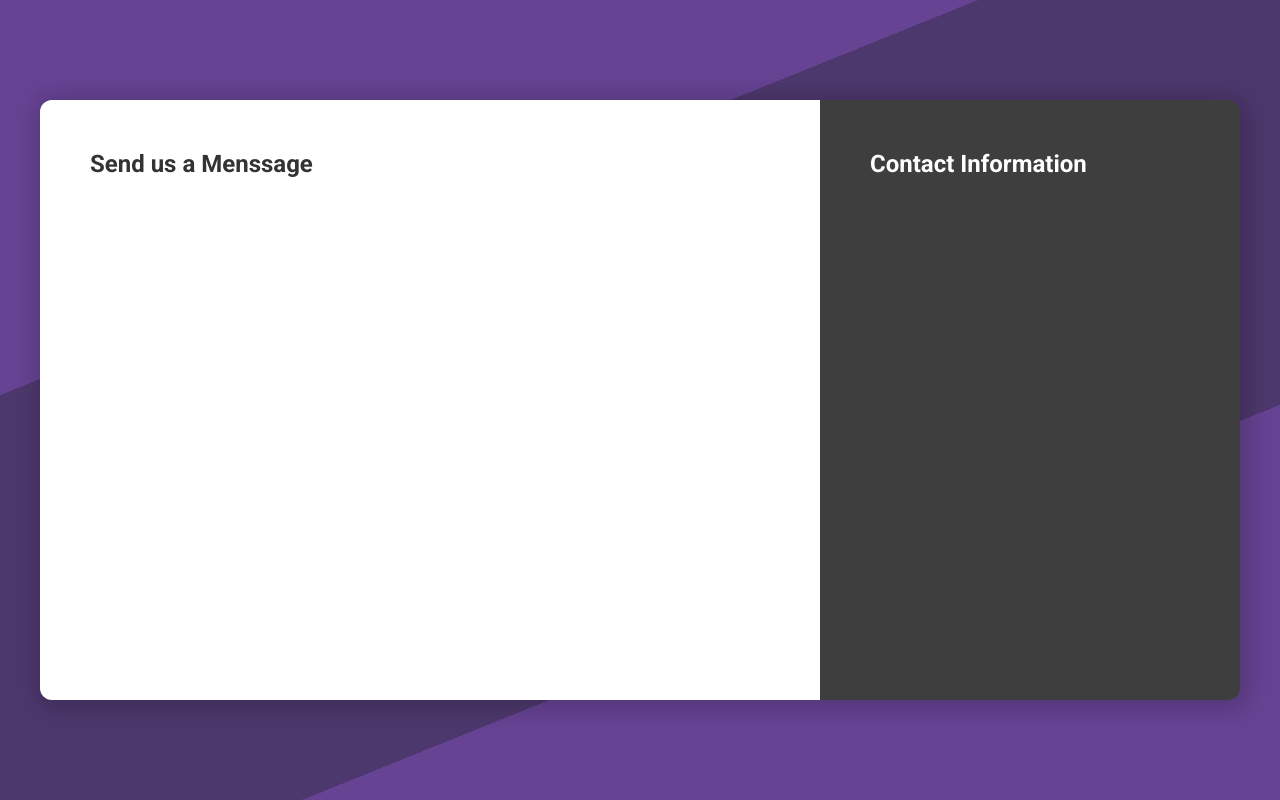
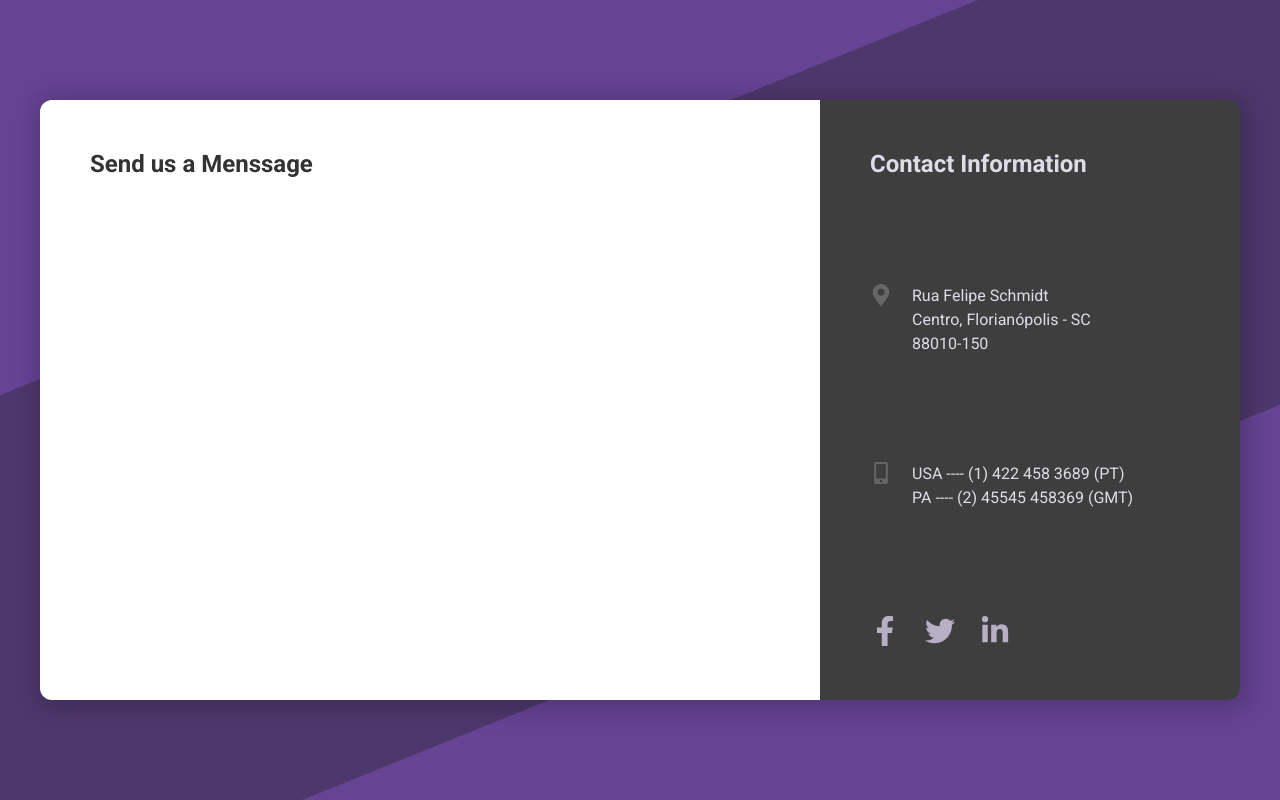
Before and after one commit to leovargasdev/contact-page-next, a Next.js app: page / in a window 1280 px wide. Built offline with nearby package versions, Linux system fonts and the light colour scheme.

Commit message:
Adicionando conteudo e estilo ao componente ContactInformation

```diff
--- a/package.json
+++ b/package.json
@@ -11,6 +11,7 @@
     "next": "10.0.5",
     "react": "17.0.1",
     "react-dom": "17.0.1",
+    "react-icons": "^4.1.0",
     "styled-components": "^5.2.1"
   },
   "devDependencies": {
--- a/src/components/ContactInformation/index.tsx
+++ b/src/components/ContactInformation/index.tsx
@@ -1,10 +1,45 @@
 import React from 'react'
+import {
+  FaMapMarkerAlt,
+  FaMobileAlt,
+  FaFacebookF,
+  FaTwitter,
+  FaLinkedinIn
+} from 'react-icons/fa'
 
-import { Container } from './styles'
+import { Container, Content, ContentRow, SocialMedias } from './styles'
 
 const ContactInformation: React.FC = () => (
   <Container>
     <h2>Contact Information</h2>
+    <Content>
+      <ContentRow>
+        <FaMapMarkerAlt color="#666" />
+        <div>
+          <p>Rua Felipe Schmidt</p>
+          <p>Centro, Florianópolis - SC</p>
+          <p>88010-150</p>
+        </div>
+      </ContentRow>
+      <ContentRow>
+        <FaMobileAlt color="#666" />
+        <div>
+          <p>USA ---- (1) 422 458 3689 (PT)</p>
+          <p>PA ---- (2) 45545 458369 (GMT)</p>
+        </div>
+      </ContentRow>
+    </Content>
+    <SocialMedias>
+      <a href="https://www.google.com/">
+        <FaFacebookF />
+      </a>
+      <a href="https://www.google.com/">
+        <FaTwitter />
+      </a>
+      <a href="https://www.google.com/">
+        <FaLinkedinIn />
+      </a>
+    </SocialMedias>
   </Container>
 )
 
--- a/src/components/ContactInformation/styles.ts
+++ b/src/components/ContactInformation/styles.ts
@@ -1,10 +1,72 @@
 import styled from 'styled-components'
 
 export const Container = styled.div`
+  color: #e0dce6;
+
+  background: #3e3e3e;
+  border-radius: 0 12px 12px 0;
+
+  width: 35%;
+`
+
+export const Content = styled.div`
+  flex: 1;
   display: flex;
   flex-direction: column;
-  background: #3e3e3e;
-  border-radius: 0 12px 12px 0;
-  color: #fff;
-  width: 35%;
+  justify-content: space-evenly;
+
+  /* background: blue; */
 `
+
+export const ContentRow = styled.div`
+  display: flex;
+  align-items: flex-start;
+  /* background: gray; */
+
+  svg {
+    width: 22px;
+    height: 22px;
+
+    margin-right: 20px;
+  }
+
+  div {
+    flex: 1;
+    display: flex;
+    flex-direction: column;
+    /* background: pink; */
+
+    p {
+      font-size: 1em;
+      line-height: 1.5em;
+    }
+  }
+`
+
+export const SocialMedias = styled.div`
+  display: flex;
+  align-items: center;
+
+  /* background: coral; */
+
+  svg {
+    width: 30px;
+    height: 30px;
+
+    color: #b7afc5;
+  }
+
+  a {
+    text-decoration: none;
+
+    & + a {
+      margin-left: 25px;
+    }
+
+    &:hover {
+      svg {
+        color: #fff;
+      }
+    }
+  }
+`
--- a/src/styles/Home.ts
+++ b/src/styles/Home.ts
@@ -28,7 +28,7 @@ export const Content = styled.section`
   background: transparent;
   box-shadow: 3px 3px 25px 6px rgba(0, 0, 0, 0.2);
 
-  div {
+  > div {
     display: flex;
     flex-direction: column;
 
```
Also changed, not shown: 1 other file (tests, documents, lock files or other folders).
